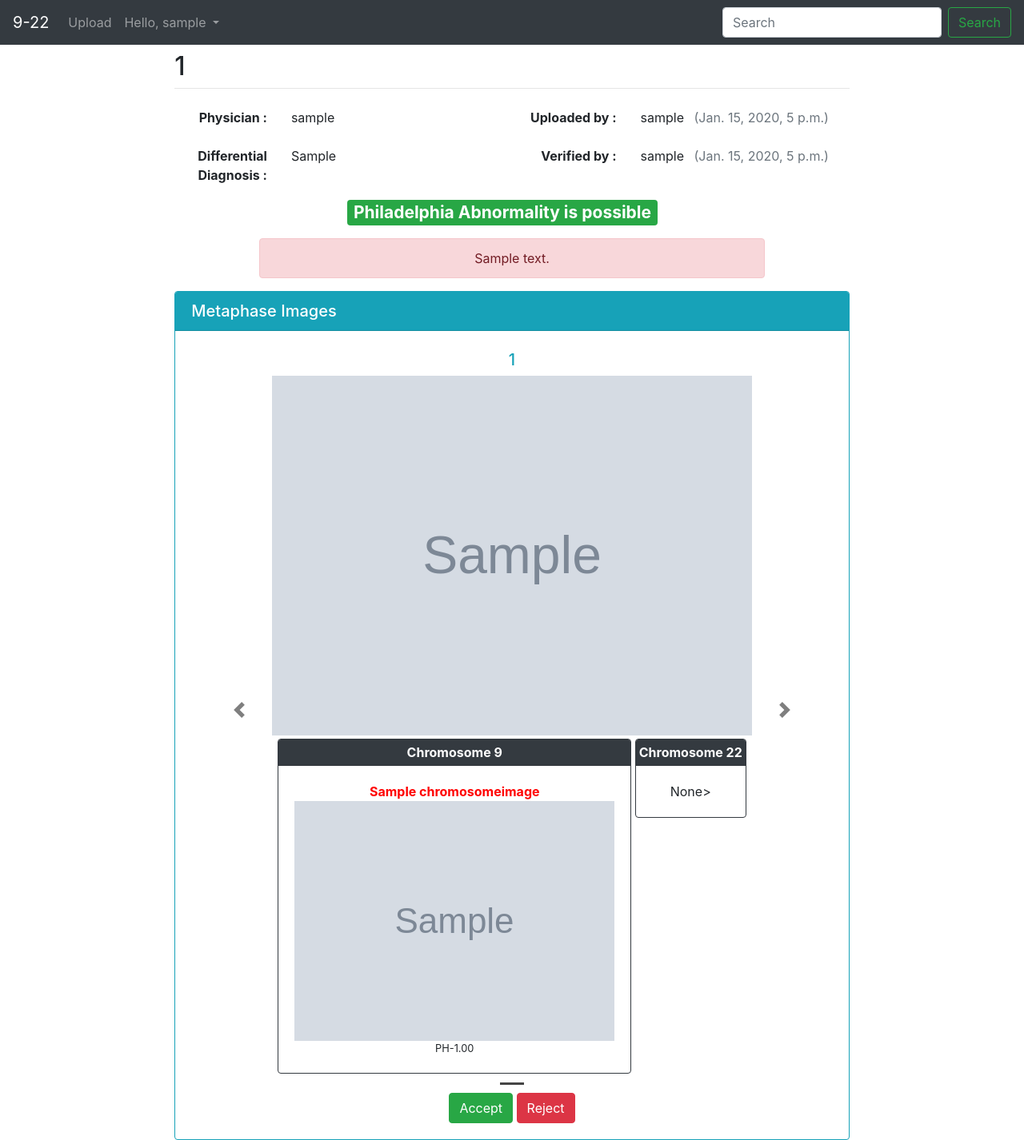
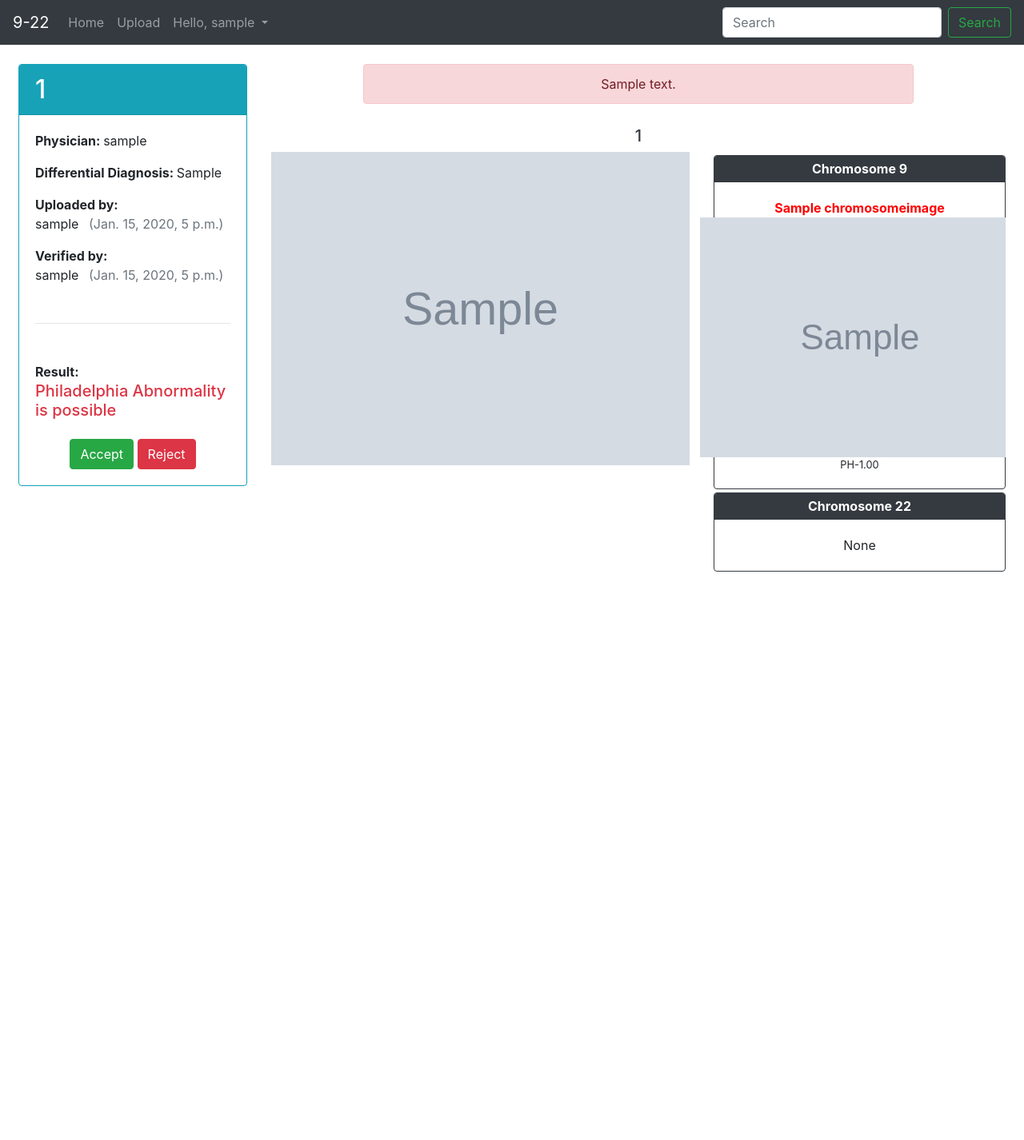
Before and after one commit to tamjtm/nine_twentytwo, a Django app: page /case/1/ in a window 1280 px wide. Shown: the whole page at 80% size. After the commit the page ends 715 px from the top, so only its background shows below. Run offline with Django 3.2, Linux system fonts and the light colour scheme; a user stored in the database is signed in; tables that the repository leaves empty hold one stand-in row (values such as "Sample post"); grey boxes marked "Sample" are stand-in pictures; some libraries are stand-ins or nearby versions.

Commit message:
add loading bar and home link & UI

```diff
--- a/templates/base_generic.html
+++ b/templates/base_generic.html
@@ -5,6 +5,14 @@
     <meta name="viewport" content="width=device-width, initial-scale=1, shrink-to-fit=no">
 
     <style type="text/css">
+        .page-holder {
+          min-height: 100vh;
+        }
+
+        .bg-cover {
+          background-size: cover !important;
+        }
+
         .carousel .carousel-indicators li {
           background-color: #fff;
           background-color: rgba(70, 70, 70, 0.25);
@@ -16,6 +24,10 @@
 
         .form-group>label{
             font-weight: bold;
+        }
+
+        #progressbar {
+          display: none;
         }
     </style>
 
@@ -30,6 +42,8 @@
     <title>{% block title %}Authentication{% endblock %}</title>
 </head>
 <body>
+<!--    <div style="background: url(https://images.unsplash.com/photo-1518152006812-edab29b069ac?ixlib=rb-1.2.1&ixid=eyJhcHBfaWQiOjEyMDd9&auto=format&fit=crop&w=1500&q=80)" class="page-holder bg-cover">-->
+
     {% block navbar %}
     <nav class="navbar navbar-expand-lg navbar-dark bg-dark">
         {% if user.is_authenticated %}
@@ -40,7 +54,10 @@
 
         <div class="collapse navbar-collapse" id="myNavbar">
             <ul class="navbar-nav mr-auto mt-2 mt-lg-0">
-                {% if perms.verification.add_image %}
+                <li class="nav-item">
+                    <a class="nav-link" href="{% url 'index' %}">Home</a>
+                </li>
+                {% if perms.verification.add_metaphaseimage %}
                 <li class="nav-item">
                     <a class="nav-link" href="/upload">Upload</a>
                 </li>
@@ -70,11 +87,11 @@
     {% endblock %}
 
     <div id="content" class="main">
-        <div class="row justify-content-center">
-            <div class="col-8">
+<!--        <div class="row justify-content-center">-->
+<!--            <div class="col-8">-->
                 {% block content %}{% endblock %}
-            </div>
-        </div>
+<!--            </div>-->
+<!--        </div>-->
     </div>
 </body>
 </html>
--- a/templates/registration/login.html
+++ b/templates/registration/login.html
@@ -9,14 +9,14 @@
 
     {% if next %}
         {% if user.is_authenticated %}
-            <div class="alert alert-warning mt-3" role="alert">
+            <div class="alert alert-warning mt-3 w-50 mx-auto" role="alert">
                 Sorry. Your account doesn't have access to this page.
             </div>
         {% else %}
-            <div class="alert alert-warning mt-3" role="alert">
+            <div class="alert alert-warning mt-3 w-50 mx-auto" role="alert">
                 Please login to see this page.
             </div>
-            <div class="border rounded mt-5 mx-auto" style="width: 400px;">
+            <div class="border rounded mt-3 mx-auto" style="width: 400px;">
                 <h3 class="mt-3 text-primary text-center">Login</h3>
                 <h5 class="mb-3 text-secondary text-center">Continue to 9-22</h5>
                 <hr class="mt-0 mb-4">
--- a/templates/verification/case_detail.html
+++ b/templates/verification/case_detail.html
@@ -5,140 +5,53 @@
 {% block title %}{{ case.id }}{% endblock %}
 
 {% block content %}
-    <h2 class="mt-2">{{ case.id }}</h2>
-    <hr class="mt-0 mb-4">
+    <div class="row mx-2 mt-2">
+        <div class="col-3">
+            <div class="card border-info mt-3">
+                <h2 class="card-header text-white bg-info">{{ case.id }}</h2>
+                <div class="card-body">
+                    <p><strong>Physician: </strong>{{ case.owner }}</p>
 
-    <dl class="row">
-        <dt class="col-sm-2 text-right">Physician :</dt>
-        <dd class="col-sm-4"><p>{{ case.owner }}</p></dd>
+                    <p><strong>Differential Diagnosis: </strong>{% if case.diff_diagnosis %}{{ case.diff_diagnosis }}{% else %}-{% endif %}</p>
 
-        <dt class="col-sm-2 text-right">Uploaded by :</dt>
-        <dd class="col-sm-4">
+                    <strong>Uploaded by: </strong>
                     <ul class="list-inline">
                         <li class="list-inline-item">{{ case.upload_user }}</li>
                         <li class="list-inline-item text-muted">({{ case.upload_time }})</li>
                     </ul>
-        </dd>
 
-        <dt class="col-sm-2 text-right">Differential Diagnosis :</dt>
-        <dd class="col-sm-4"><p>{% if case.diff_diagnosis %}{{ case.diff_diagnosis }}{% else %}-{% endif %}</p></dd>
-
-
-        <dt class="col-sm-2 text-right">Verified by :</dt>
-        <dd class="col-sm-4">
+                    <strong>Verified by: </strong>
                     {% if case.get_status != 'waiting' %}
                     <ul class="list-inline">
                         <li class="list-inline-item">{{ case.confirm_user }}</li>
                         <li class="list-inline-item text-muted">({{ case.confirm_time }})</li>
                     </ul>
                     {% else %}
-                -
+                    <p>-</p>
                     {% endif %}
-        </dd>
-    </dl>
+                    <hr class="mt-5 mb-5">
+                    <div class="mt-3">
+                        <strong>Result: </strong>
                         <!--  Interpretation For Case  -->
                         {% if perms.verification.change_case or case.get_status == 'accepted' %}
-        <center>
                             {% if case.get_result == 0 %}
-            <h3 class="mr-4"><span class="badge badge-danger">No Philadelphia Abnormality is detected</span></h3>
+                                <h5 class="text-success">No Philadelphia Abnormality is detected</h5>
                             {% elif case.get_result == 1 %}
-            <h3 class="mr-4"><span class="badge badge-success">Philadelphia Abnormality is possible</span></h3>
+                                <h5 class="text-danger">Philadelphia Abnormality is possible</h5>
                             {% else %}
-            <h3 class="mr-4"><span class="badge badge-warning">This metaphase image can't be detected</span></h3>
+                                <h5 class="text-warning">This metaphase image can't be detected</h5>
                             {% endif %}
-        </center>
-    {% endif %}
-
-    <!-- Rejection Message -->
-    {% if perms.verification.change_case or case.get_status != 'waiting' %}
-    {% if case.reject_message %}
-    <center>
-    <div class="alert alert-danger mt-3 w-75" role="alert">
-        {{ case.reject_message }}
-    </div>
-    </center>
-    {% endif %}
-    <div class="card border-info" style="width: 650px:;">
-        <h5 class="card-header text-white bg-info">Metaphase Images</h5>
-        <div class="card-body">
-        {% if images %}
-            <div id="carouselExampleIndicators" class="carousel slide mx-auto" data-interval="false">
-                <ol class="carousel-indicators" style="bottom: -40px;">
-                    {% for img in images %}
-                        {% if forloop.counter == 1 %}
-                        <li data-target="#carouselExampleIndicators" data-slide-to="{{ forloop.counter }}" class="active"></li>
-                        {% else %}
-                        <li data-target="#carouselExampleIndicators" data-slide-to="{{ forloop.counter }}"></li>
-                        {% endif %}
-                    {% endfor %}
-                </ol>
-                <div class="carousel-inner">
-                    {% for img in images %}
-                        {% if forloop.counter == 1 %}
-                        <div class="carousel-item active">
-                        {% else %}
-                        <div class="carousel-item">
-                        {% endif %}
-                            <center>
-                            <h5 class="p-1 mb-1 text-info text-uppercase">{{ img }}</h5>
-<!--                                <h4><span class="badge badge-light">{{ img.get_result }}</span></h4>-->
-                                {% if img.result_image and perms.verification.change_case or case.get_status == 'accepted' %}
-                                    <img class="d-block w-75" src="{{ img.result_image.url }}">
-                                    <div class="card mt-1 d-inline-flex border-dark">
-                                        <strong class="card-header p-1 text-center text-white bg-dark">Chromosome 9</strong>
-                                        <div class="card-body d-inline-flex justify-content-center">
-                                            {% if img.get_chromosome9 %}
-                                                {% for ch in img.get_chromosome9 %}
-                                                    <div class="d-flex flex-column">
-                                                        <strong style="color: red;">{{ ch.name }}</strong>
-                                                        <img src="{{ ch.image.url }}">
-                                                        <small>{{ ch.get_prediction }}-{{ ch.prob | floatformat:2 }}</small>
-                                                    </div>
-                                                {% endfor %}
-                                            {% else %}
-                                                <div class="d-flex flex-column">None</div>
                         {% endif %}
                     </div>
-                                    </div>
-                                    <div class="card mt-1 d-inline-flex border-dark">
-                                        <strong class="card-header p-1 text-center text-white bg-dark">Chromosome 22</strong>
-                                        <div class="card-body d-inline-flex justify-content-center">
-                                            {% if img.get_chromosome22 %}
-                                                {% for ch in img.get_chromosome22 %}
-                                                    <div class="d-flex flex-column">
-                                                        <strong style="color: blue;">{{ ch.name }}</strong>
-                                                        <img src="{{ ch.image.url }}">
-                                                        <small>{{ ch.get_prediction }}-{{ ch.prob | floatformat:2}}</small>
-                                                    </div>
-                                                {% endfor %}
-                                            {% else %}
-                                                <div class="d-flex flex-column">None</div>>
-                                            {% endif %}
-                                        </div>
-                                    </div>
-                                {% else %}
-                                    <img class="d-block w-75" src="{{ img.original_image.url }}">
-                                {% endif %}
-                            </center>
-                        </div>
-                        {% endfor %}
-                        </div>
-                        <a class="carousel-control-prev" href="#carouselExampleIndicators" role="button" data-slide="prev" style="filter: invert(100%);">
-                            <span class="carousel-control-prev-icon" aria-hidden="true"></span>
-                            <span class="sr-only">Previous</span>
-                        </a>
-                        <a class="carousel-control-next" href="#carouselExampleIndicators" role="button" data-slide="next" style="filter: invert(100%);">
-                            <span class="carousel-control-next-icon" aria-hidden="true"></span>
-                            <span class="sr-only">Next</span>
-                        </a>
-                </div>
 
+                    <!--  Verification Button (Accept&Reject)  -->
                     {% if perms.verification.change_case %}
                     <form method="post" class="mt-4 text-center" id="confirm-form">
                         {% csrf_token %}
                         <input type="hidden" name="id" value="{{ case.id }}">
                         <button type="submit" value="accept" name="result" class="btn btn-success">Accept</button>
                         <button type="button" class="btn btn-danger" data-toggle="modal" data-target="#myModal">Reject</button>
+
                         <!--    Modal    -->
                         <div class="modal fade" tabindex="-1" role="dialog" id="myModal">
                             <div class="modal-dialog" role="document">
@@ -177,7 +90,100 @@
                     </form>
                     {% endif %}
                 </div>
+            </div>
+        </div>
+        <div class="col-9">
+            <!-- Rejection Message -->
+            {% if perms.verification.change_case or case.get_status != 'waiting' %}
+            {% if case.reject_message %}
+            <center>
+            <div class="alert alert-danger mt-3 w-75" role="alert">
+                {{ case.reject_message }}
+            </div>
+            </center>
+            {% endif %}
 
+            <!--  Metaphase Images  -->
+
+
+                {% if images %}
+                    <div id="carouselExampleIndicators" class="carousel slide mx-auto" data-interval="false">
+<!--                        <ol class="carousel-indicators" style="bottom: -40px;">-->
+<!--                            {% for img in images %}-->
+<!--                                {% if forloop.counter == 1 %}-->
+<!--                                <li data-target="#carouselExampleIndicators" data-slide-to="{{ forloop.counter }}" class="active"></li>-->
+<!--                                {% else %}-->
+<!--                                <li data-target="#carouselExampleIndicators" data-slide-to="{{ forloop.counter }}"></li>-->
+<!--                                {% endif %}-->
+<!--                            {% endfor %}-->
+<!--                        </ol>-->
+                        <div class="carousel-inner mt-4">
+                            {% for img in images %}
+                                {% if forloop.counter == 1 %}
+                                <div class="carousel-item active">
+                                {% else %}
+                                <div class="carousel-item">
+                                {% endif %}
+                                    <h5 class="p-1 mb-1 text-dark text-uppercase text-center">{{ img }}</h5>
+        <!--                                <h4><span class="badge badge-light">{{ img.get_result }}</span></h4>-->
+                                        {% if img.result_image and perms.verification.change_case or case.get_status == 'accepted' %}
+                                            <div class="row">
+                                                <div class="col-7 text-center">
+                                                    <img class="d-block w-100" src="{{ img.result_image.url }}">
+                                                </div>
+                                                <div class="col-5">
+                                                    <div class="card mt-1 d-flex border-dark text-center">
+                                                        <strong class="card-header p-1 text-center text-white bg-dark">Chromosome 9</strong>
+                                                        <div class="card-body d-inline-flex justify-content-center">
+                                                            {% if img.get_chromosome9 %}
+                                                                {% for ch in img.get_chromosome9 %}
+                                                                    <div class="d-flex flex-column">
+                                                                        <strong style="color: red;">{{ ch.name }}</strong>
+                                                                        <img src="{{ ch.image.url }}">
+                                                                        <small>{{ ch.get_prediction }}-{{ ch.prob | floatformat:2 }}</small>
+                                                                    </div>
+                                                                {% endfor %}
+                                                            {% else %}
+                                                                <div class="d-flex flex-column">None</div>
+                                                            {% endif %}
+                                                        </div>
+                                                    </div>
+                                                    <div class="card mt-1 d-flex border-dark text-center">
+                                                        <strong class="card-header p-1 text-center text-white bg-dark">Chromosome 22</strong>
+                                                        <div class="card-body d-inline-flex justify-content-center">
+                                                            {% if img.get_chromosome22 %}
+                                                                {% for ch in img.get_chromosome22 %}
+                                                                    <div class="d-flex flex-column">
+                                                                        <strong style="color: blue;">{{ ch.name }}</strong>
+                                                                        <img src="{{ ch.image.url }}">
+                                                                        <small>{{ ch.get_prediction }}-{{ ch.prob | floatformat:2}}</small>
+                                                                    </div>
+                                                                {% endfor %}
+                                                            {% else %}
+                                                                <div class="d-flex flex-column">None</div>
+                                                            {% endif %}
+                                                        </div>
+                                                    </div>
+                                                </div>
+                                            </div>
+
+                                        {% else %}
+                                            <img class="d-block w-75" src="{{ img.original_image.url }}">
+                                        {% endif %}
+                                </div>
+                                {% endfor %}
+                                </div>
+
+                        </div>
+<!--                        <center class="mt-4">-->
+<!--                            <a href="#carouselExampleIndicators" class="btn btn-dark btn-sm" role="button" data-slide="prev">-->
+<!--                                Previous-->
+<!--                            </a>-->
+<!--                            <a href="#carouselExampleIndicators" class="btn btn-dark btn-sm" role="button" data-slide="next">-->
+<!--                                Next-->
+<!--                            </a>-->
+<!--                        </center>-->
+                    </div>
                 {% else %}
                     <center>
                     <div class="alert alert-dark mt-3 w-75" role="alert">
@@ -185,7 +191,6 @@
                     </div>
                     </center>
                 {% endif %}
-        </div>
             {% else %}
                 <center>
                 <div class="alert alert-warning mt-3 w-75" role="alert">
@@ -193,6 +198,8 @@
                 </div>
                 </center>
             {% endif %}
+
+        </div>
     </div>
 
 <!--    <button type="submit" value="reject" name="result" class="btn btn-danger" data-toggle="modal" data-target="#myModal">Reject</button>-->
--- a/verification/detection.py
+++ b/verification/detection.py
@@ -3,7 +3,7 @@
 import matplotlib.pyplot as plt
 from keras.preprocessing import image
 from keras.preprocessing.image import img_to_array, array_to_img
-from PIL import Image, ImageDraw, ImageFont
+from PIL import ImageDraw, ImageFont
 from skimage import measure
 from tensorflow_core.python.keras.models import model_from_json
 
@@ -164,6 +164,7 @@
     find = model_find.predict_classes(meta_img[:n])
     classify = model_classify.predict_classes(meta_img[:n])
     prob = model_classify.predict(meta_img[:n])
+
     temp_index2 = []
     index_n, index_p, result_img, result_prob, result_pred = [], [], [], [], []
     for j in range(len(meta_img)):
--- a/verification/views.py
+++ b/verification/views.py
@@ -1,13 +1,12 @@
 from random import randint
 
 from django.contrib.auth.mixins import LoginRequiredMixin, PermissionRequiredMixin
-from django.contrib.auth.models import User, Permission
-from django.contrib.messages.views import SuccessMessageMixin
+from django.contrib.auth.models import User
 from django.db.models import Q
 from django.shortcuts import redirect
 from django.urls import reverse
 from django.utils import timezone
-from django.views.generic import ListView, DetailView, CreateView, UpdateView
+from django.views.generic import ListView, DetailView, CreateView
 from verification.models import Case, MetaphaseImage
 
 
@@ -83,7 +82,7 @@
 
 class UploadView(PermissionRequiredMixin, CreateView):
     model = Case
-    permission_required = 'verification.add_image'
+    permission_required = 'verification.add_metaphaseimage'
     fields = ['diff_diagnosis']
 
     def post(self, request, *args, **kwargs):
@@ -91,11 +90,12 @@
             case = Case.objects.get(id=request.POST.get('case'))
         except Case.DoesNotExist:
             user = request.user
-            perm_doctor = Permission.objects.get(codename='view_case')
-            perm_meditech = Permission.objects.get(codename='change_case')
-            owner_list = User.objects.filter(
-                Q(user_permissions=perm_doctor) & ~Q(user_permissions=perm_meditech)
-            )
+            # perm_doctor = Permission.objects.get(codename='view_case')
+            # perm_meditech = Permission.objects.get(codename='change_case')
+            # owner_list = User.objects.filter(
+            #     Q(user_permissions=perm_doctor) & ~Q(user_permissions=perm_meditech)
+            # )
+            owner_list = User.objects.filter(groups__name='Doctor')
             count = owner_list.count()
             if count > 0:
                 random_index = randint(0, count-1)
```
Also changed, not shown: templates/verification/case_form.html (+21 -3 lines), templates/verification/case_list.html (+3 -5 lines), verification/models.py (+9 -10 lines). Lines whose indentation alone changed are shown as unchanged.
